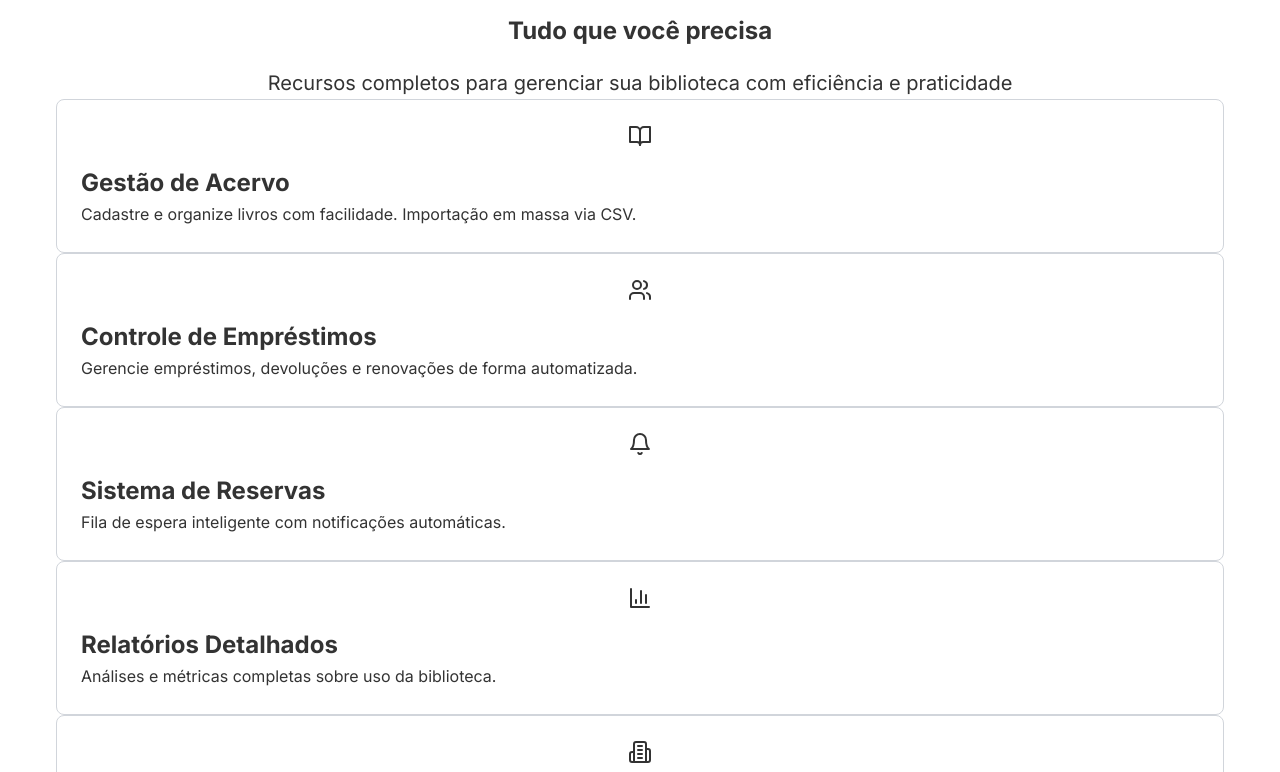
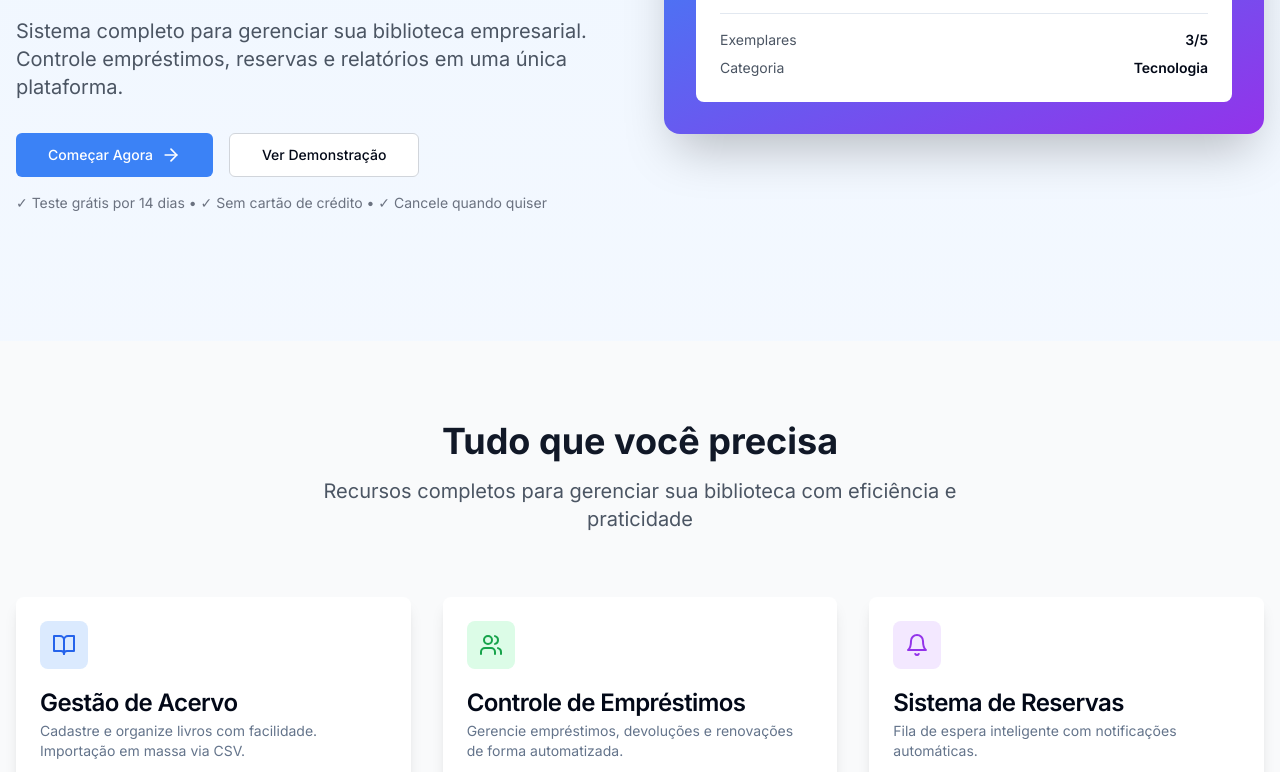
Before and after one commit to mariofaquin/biblioteca-frontend, a Next.js app: page /landing in a window 1280 px wide. Shown: the part 388-1160 px from the top of the page. Built offline with nearby package versions, Linux system fonts and the light colour scheme.

Commit message:
fix: adicionar Tailwind CSS e dependencias faltantes para Vercel

```diff
--- a/next.config.js
+++ b/next.config.js
@@ -1,30 +1,21 @@
 /** @type {import('next').NextConfig} */
 const nextConfig = {
   output: 'standalone',
-  eslint: {
-    ignoreDuringBuilds: true,
+
+  // Desabilitar geração estática para páginas com useSearchParams
+  experimental: {
+    missingSuspenseWithCSRBailout: false,
   },
-  typescript: {
-    ignoreBuildErrors: true,
+
+  // Configurações de imagem
+  images: {
+    domains: ['localhost', '164.152.46.41'],
+    unoptimized: true,
   },
-  experimental: {
-    serverComponentsExternalPackages: [],
-  },
+
+  // Variáveis de ambiente públicas
   env: {
-    NEXT_PUBLIC_API_URL: process.env.NEXT_PUBLIC_API_URL,
-    NEXT_PUBLIC_APP_URL: process.env.NEXT_PUBLIC_APP_URL,
-  },
-  images: {
-    domains: ['localhost', '64.181.182.71'],
-    unoptimized: true
-  },
-  async rewrites() {
-    return [
-      {
-        source: '/api/:path*',
-        destination: `${process.env.NEXT_PUBLIC_API_URL || 'http://localhost:8003'}/api/:path*`,
-      },
-    ]
+    NEXT_PUBLIC_API_URL: process.env.NEXT_PUBLIC_API_URL || 'http://164.152.46.41:8003',
   },
 }
 
--- a/package.json
+++ b/package.json
@@ -35,8 +35,12 @@
     "@types/pg": "^8.16.0",
     "@types/react": "^18.2.25",
     "@types/react-dom": "^18.2.11",
+    "autoprefixer": "^10.4.16",
     "eslint": "^8.57.0",
     "eslint-config-next": "^14.2.35",
+    "postcss": "^8.4.31",
+    "tailwindcss": "^3.3.5",
+    "tailwindcss-animate": "^1.0.7",
     "typescript": "^5.2.2"
   }
 }
--- /dev/null
+++ b/postcss.config.js
@@ -0,0 +1,6 @@
+module.exports = {
+  plugins: {
+    tailwindcss: {},
+    autoprefixer: {},
+  },
+}
--- a/src/app/globals.css
+++ b/src/app/globals.css
@@ -1,218 +1,59 @@
-/* CSS Simples - Sem Tailwind */
-* {
-  box-sizing: border-box;
-  padding: 0;
-  margin: 0;
+@tailwind base;
+@tailwind components;
+@tailwind utilities;
+
+@layer base {
+  :root {
+    --background: 0 0% 100%;
+    --foreground: 222.2 84% 4.9%;
+    --card: 0 0% 100%;
+    --card-foreground: 222.2 84% 4.9%;
+    --popover: 0 0% 100%;
+    --popover-foreground: 222.2 84% 4.9%;
+    --primary: 221.2 83.2% 53.3%;
+    --primary-foreground: 210 40% 98%;
+    --secondary: 210 40% 96.1%;
+    --secondary-foreground: 222.2 47.4% 11.2%;
+    --muted: 210 40% 96.1%;
+    --muted-foreground: 215.4 16.3% 46.9%;
+    --accent: 210 40% 96.1%;
+    --accent-foreground: 222.2 47.4% 11.2%;
+    --destructive: 0 84.2% 60.2%;
+    --destructive-foreground: 210 40% 98%;
+    --border: 214.3 31.8% 91.4%;
+    --input: 214.3 31.8% 91.4%;
+    --ring: 221.2 83.2% 53.3%;
+    --radius: 0.5rem;
+  }
+
+  .dark {
+    --background: 222.2 84% 4.9%;
+    --foreground: 210 40% 98%;
+    --card: 222.2 84% 4.9%;
+    --card-foreground: 210 40% 98%;
+    --popover: 222.2 84% 4.9%;
+    --popover-foreground: 210 40% 98%;
+    --primary: 217.2 91.2% 59.8%;
+    --primary-foreground: 222.2 47.4% 11.2%;
+    --secondary: 217.2 32.6% 17.5%;
+    --secondary-foreground: 210 40% 98%;
+    --muted: 217.2 32.6% 17.5%;
+    --muted-foreground: 215 20.2% 65.1%;
+    --accent: 217.2 32.6% 17.5%;
+    --accent-foreground: 210 40% 98%;
+    --destructive: 0 62.8% 30.6%;
+    --destructive-foreground: 210 40% 98%;
+    --border: 217.2 32.6% 17.5%;
+    --input: 217.2 32.6% 17.5%;
+    --ring: 224.3 76.3% 48%;
+  }
 }
 
-html,
-body {
-  max-width: 100vw;
-  overflow-x: hidden;
-  font-family: -apple-system, BlinkMacSystemFont, 'Segoe UI', 'Roboto', 'Oxygen',
-    'Ubuntu', 'Cantarell', 'Fira Sans', 'Droid Sans', 'Helvetica Neue',
-    sans-serif;
-  -webkit-font-smoothing: antialiased;
-  -moz-osx-font-smoothing: grayscale;
-}
-
-body {
-  color: #333;
-  background: #fff;
-  line-height: 1.6;
-}
-
-a {
-  color: inherit;
-  text-decoration: none;
-}
-
-button {
-  font-family: inherit;
-  cursor: pointer;
-}
-
-/* Utilitários básicos */
-.container {
-  max-width: 1200px;
-  margin: 0 auto;
-  padding: 0 1rem;
-}
-
-.flex {
-  display: flex;
-}
-
-.flex-col {
-  flex-direction: column;
-}
-
-.items-center {
-  align-items: center;
-}
-
-.justify-center {
-  justify-content: center;
-}
-
-.justify-between {
-  justify-content: space-between;
-}
-
-.gap-4 {
-  gap: 1rem;
-}
-
-.p-4 {
-  padding: 1rem;
-}
-
-.p-6 {
-  padding: 1.5rem;
-}
-
-.m-4 {
-  margin: 1rem;
-}
-
-.mb-4 {
-  margin-bottom: 1rem;
-}
-
-.mt-4 {
-  margin-top: 1rem;
-}
-
-.text-center {
-  text-align: center;
-}
-
-.text-lg {
-  font-size: 1.125rem;
-}
-
-.text-xl {
-  font-size: 1.25rem;
-}
-
-.text-2xl {
-  font-size: 1.5rem;
-}
-
-.font-bold {
-  font-weight: bold;
-}
-
-.bg-blue-500 {
-  background-color: #3b82f6;
-}
-
-.bg-green-500 {
-  background-color: #10b981;
-}
-
-.bg-red-500 {
-  background-color: #ef4444;
-}
-
-.text-white {
-  color: white;
-}
-
-.rounded {
-  border-radius: 0.25rem;
-}
-
-.rounded-lg {
-  border-radius: 0.5rem;
-}
-
-.shadow {
-  box-shadow: 0 1px 3px 0 rgba(0, 0, 0, 0.1), 0 1px 2px 0 rgba(0, 0, 0, 0.06);
-}
-
-.border {
-  border: 1px solid #d1d5db;
-}
-
-.w-full {
-  width: 100%;
-}
-
-.h-full {
-  height: 100%;
-}
-
-.min-h-screen {
-  min-height: 100vh;
-}
-
-/* Componentes específicos */
-.btn {
-  display: inline-flex;
-  align-items: center;
-  justify-content: center;
-  padding: 0.5rem 1rem;
-  border: none;
-  border-radius: 0.25rem;
-  font-weight: 500;
-  text-decoration: none;
-  transition: all 0.2s;
-}
-
-.btn:hover {
-  opacity: 0.9;
-  transform: translateY(-1px);
-}
-
-.btn-primary {
-  background-color: #3b82f6;
-  color: white;
-}
-
-.btn-success {
-  background-color: #10b981;
-  color: white;
-}
-
-.btn-danger {
-  background-color: #ef4444;
-  color: white;
-}
-
-.card {
-  background: white;
-  border-radius: 0.5rem;
-  box-shadow: 0 1px 3px 0 rgba(0, 0, 0, 0.1);
-  padding: 1.5rem;
-  margin-bottom: 1rem;
-}
-
-.input {
-  width: 100%;
-  padding: 0.5rem;
-  border: 1px solid #d1d5db;
-  border-radius: 0.25rem;
-  font-size: 1rem;
-}
-
-.input:focus {
-  outline: none;
-  border-color: #3b82f6;
-  box-shadow: 0 0 0 3px rgba(59, 130, 246, 0.1);
-}
-
-/* Responsivo */
-@media (max-width: 768px) {
-  .container {
-    padding: 0 0.5rem;
+@layer base {
+  * {
+    @apply border-border;
   }
-
-  .text-2xl {
-    font-size: 1.25rem;
-  }
-
-  .p-6 {
-    padding: 1rem;
+  body {
+    @apply bg-background text-foreground;
   }
 }
```
